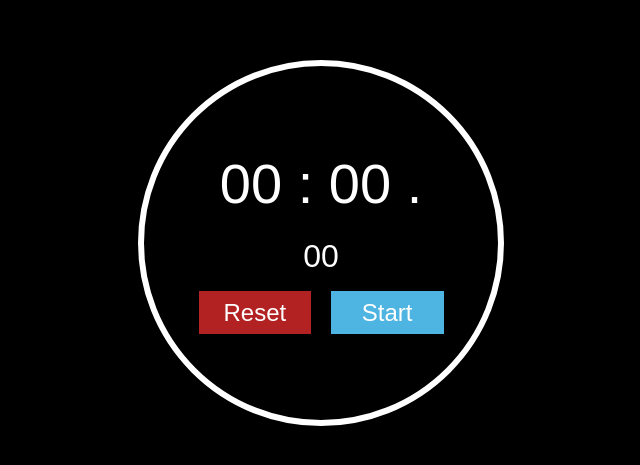
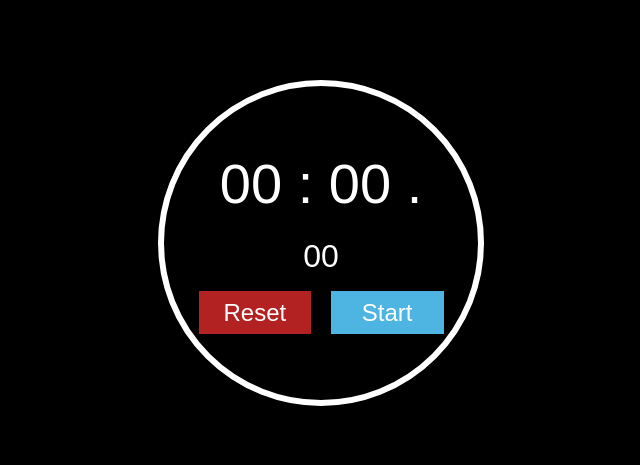
Before and after one commit to gsmJYW/FNaF-Clock, a plain HTML site: page index.html in a window 1280 px wide. Shown: the part 157-622 px from the top of the page, without its empty margins (319-959 px from the left). Drawn offline with nearby package versions, Linux system fonts and the light colour scheme; a web font is replaced by a local one.

Commit message:
feat: canvas 크기 상대적으로 변경

```diff
--- a/index.html
+++ b/index.html
@@ -10,7 +10,7 @@
 </head>
 <body>
     <div class="container">
-        <canvas id="canvas" width="368" height="368" style="background: transparent;"></canvas>
+        <canvas id="canvas" style="background: transparent;"></canvas>
     </div>
     <div class="container">
         <div class="box">
--- a/script.js
+++ b/script.js
@@ -4,7 +4,12 @@ var sumTicks = 0;
 var startDate = new Date();
 
 var ticking = false;
+
 const toggleButton = document.getElementById('toggle-button');
+const canvas = document.getElementById ('canvas');
+
+canvas.width = window.innerHeight / 7 * 3;
+canvas.height = window.innerHeight / 7 * 3;
 
 function setTimer() {
   var tempTicks = Math.floor((new Date() - startDate) / 10);
@@ -72,7 +77,6 @@ function reset() {
   toggleButton.hidden = false;
 }
 
-var canvas = document.getElementById ('canvas');
 context = canvas.getContext ('2d');
 centerX = canvas.width / 2;
 centerY = canvas.height / 2;
@@ -83,7 +87,7 @@ function blueCircle(n) {
   context.beginPath();
   context.strokeStyle = "#49f";
   context.lineWidth = 6;
-  context.arc(centerX, centerY, 180, -Math.PI / 2, -Math.PI / 2 + n * Math.PI * 2, false);
+  context.arc(centerX, centerY, window.innerHeight / 5, -Math.PI / 2, -Math.PI / 2 + n * Math.PI * 2, false);
   context.stroke();
   context.restore();
 }
@@ -93,7 +97,7 @@ function whiteCircle() {
   context.beginPath();
   context.strokeStyle = "white";
   context.lineWidth = 6;
-  context.arc(centerX, centerY, 180, 0, Math.PI * 2, false);
+  context.arc(centerX, centerY, window.innerHeight / 5, 0, Math.PI * 2, false);
   context.stroke();
   context.closePath();
   context.restore();
```
